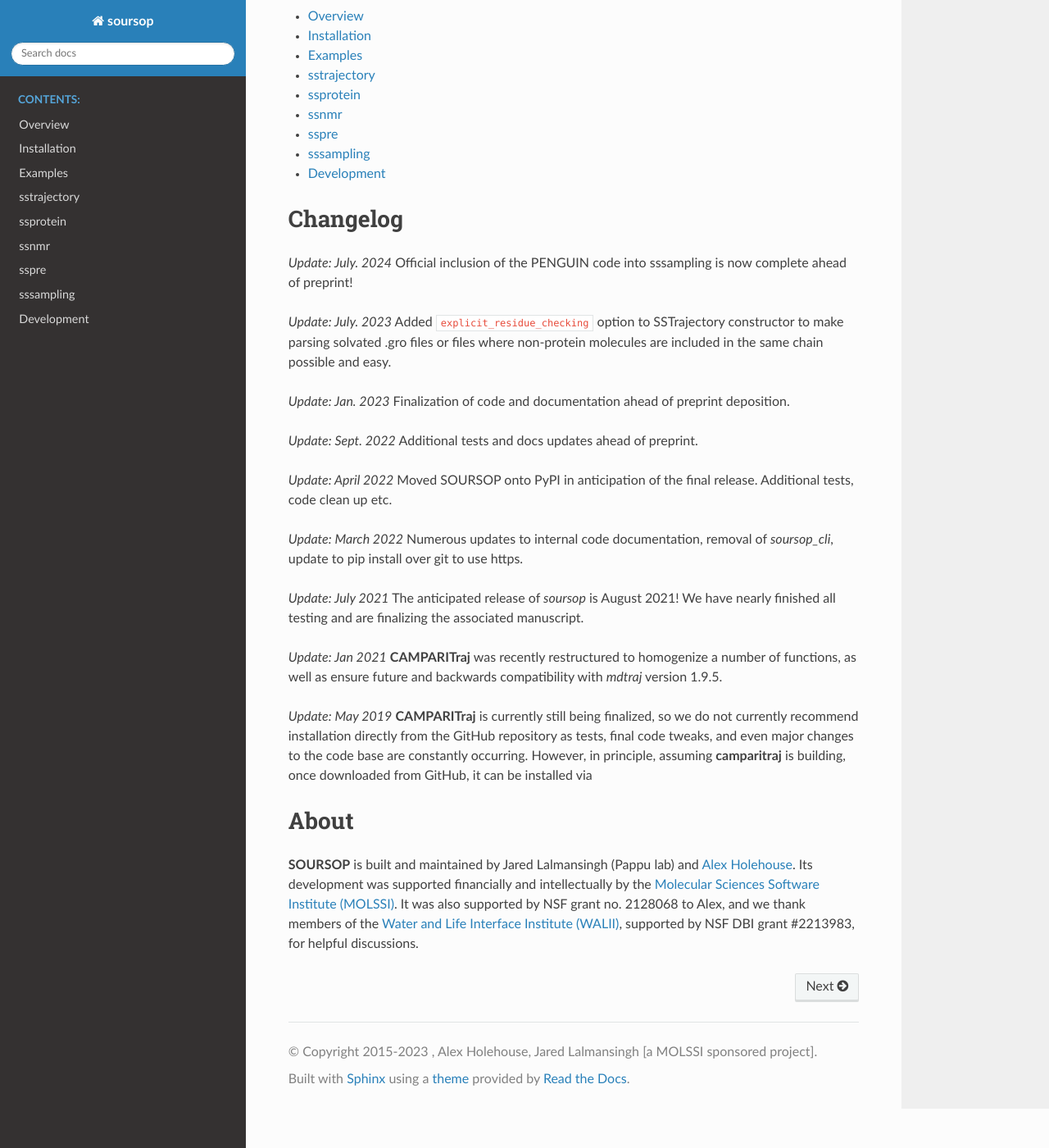
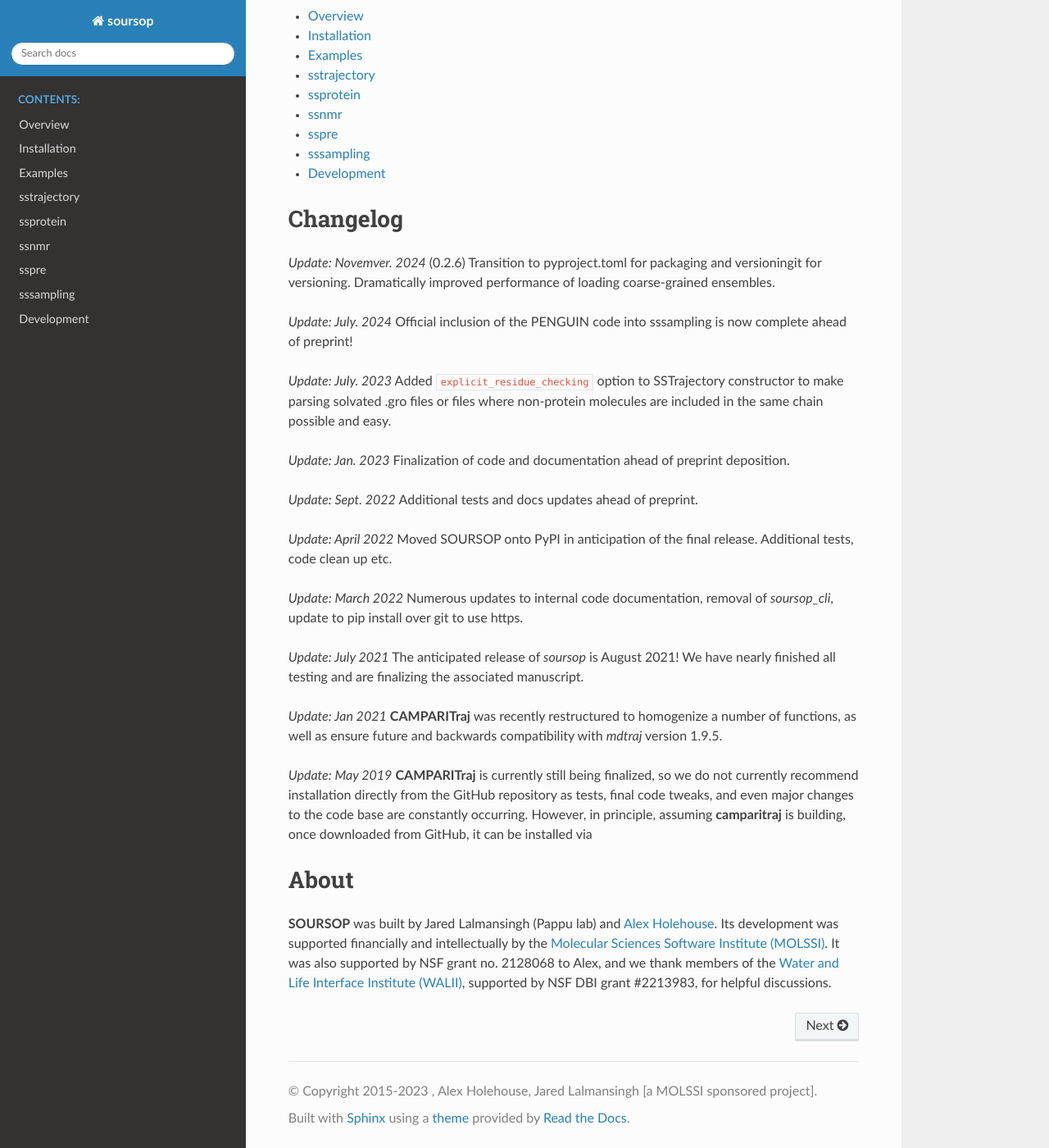
Before and after one commit to holehouse-lab/soursop, a Sphinx documentation site: the page built from docs/index.rst, in a window 1280 px wide and 1400 px high, scrolled down 633 px. Shown: the whole window at 82% size. Built offline with Sphinx 7.4.7 and the Read the Docs theme 3.1.0, drawn with Linux system fonts in a browser that asks for light colours; some of the changed text lies outside the part shown.

Commit message:
Updated docs

```diff
--- a/docs/index.rst
+++ b/docs/index.rst
@@ -6,7 +6,7 @@
 Welcome to the SOURSOP Documentation!
 =========================================================
 
-*Last updated: July 2023*
+*Last updated: November 2024*
 
 **SOURSOP** (**S**\imulation analysis **O**\f **U**\nfolded **R**\egion\ **S** **O**\f **P**\roteins) is a Python package for the analysis of all-atom and coarse-grained simulations of unfolded and disordered proteins. It provides a wide range of functionalities that may not be of use for folded proteins, but provide important insight into simulations of intrinsically disordered proteins. **SOURSOP** was formerly *CAMPARITraj*, which was formerly *CTraj*, and includes all the original functionality therein.
 
@@ -32,6 +32,10 @@
 
 Changelog
 ==========
+*Update: Novemver. 2024* (0.2.6)
+Transition to pyproject.toml for packaging and versioningit for versioning. Dramatically improved performance of loading coarse-grained ensembles.
+
+
 *Update: July. 2024*
 Official inclusion of the PENGUIN code into sssampling is now complete ahead of preprint!
 
@@ -62,4 +66,4 @@
 
 About
 ========
-**SOURSOP** is built and maintained by Jared Lalmansingh (Pappu lab) and `Alex Holehouse <https://holehouselab.com/>`_. Its development was supported financially and intellectually by the  `Molecular Sciences Software Institute (MOLSSI) <https://molssi.org/>`_. It was also supported by NSF grant no. 2128068 to Alex, and we thank members of the `Water and Life Interface Institute (WALII) <https://www.walii.science/>`_, supported by NSF DBI grant #2213983, for helpful discussions.
+**SOURSOP** was built by Jared Lalmansingh (Pappu lab) and `Alex Holehouse <https://holehouselab.com/>`_. Its development was supported financially and intellectually by the  `Molecular Sciences Software Institute (MOLSSI) <https://molssi.org/>`_. It was also supported by NSF grant no. 2128068 to Alex, and we thank members of the `Water and Life Interface Institute (WALII) <https://www.walii.science/>`_, supported by NSF DBI grant #2213983, for helpful discussions.
```
